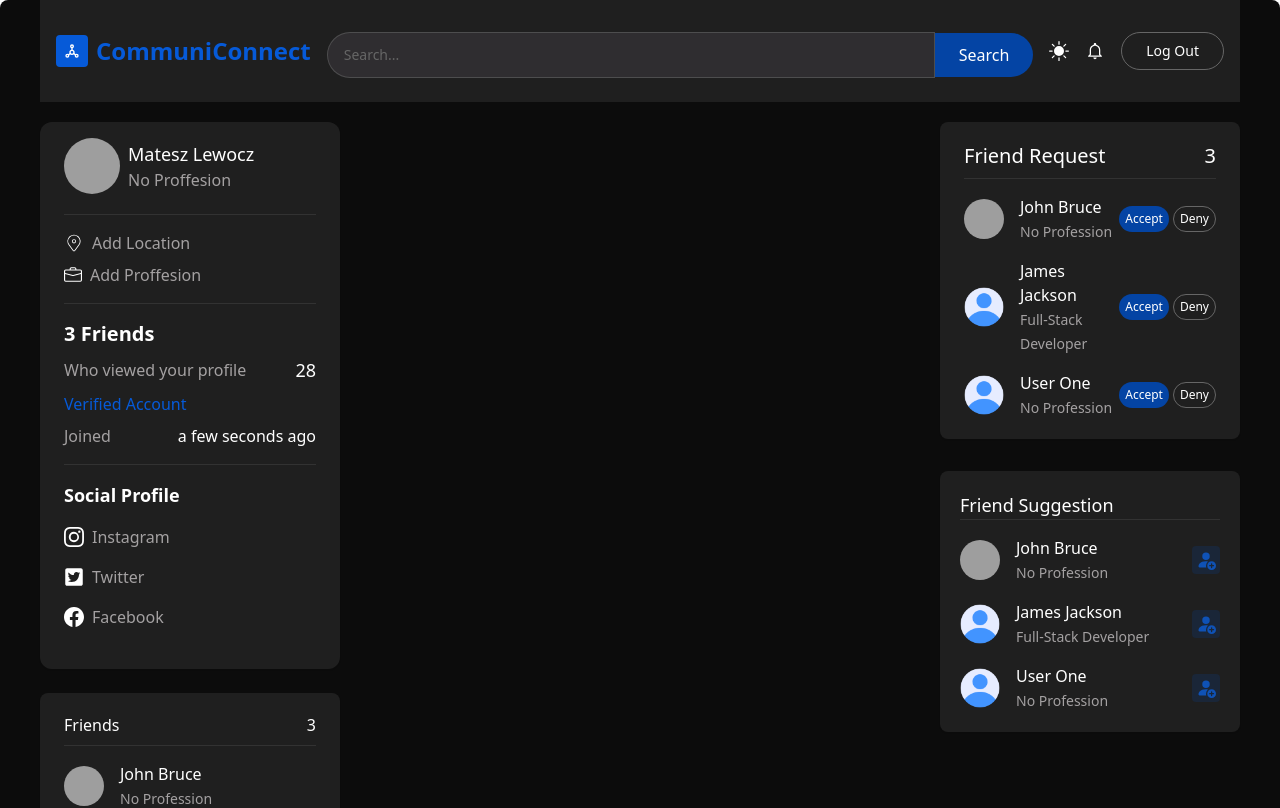
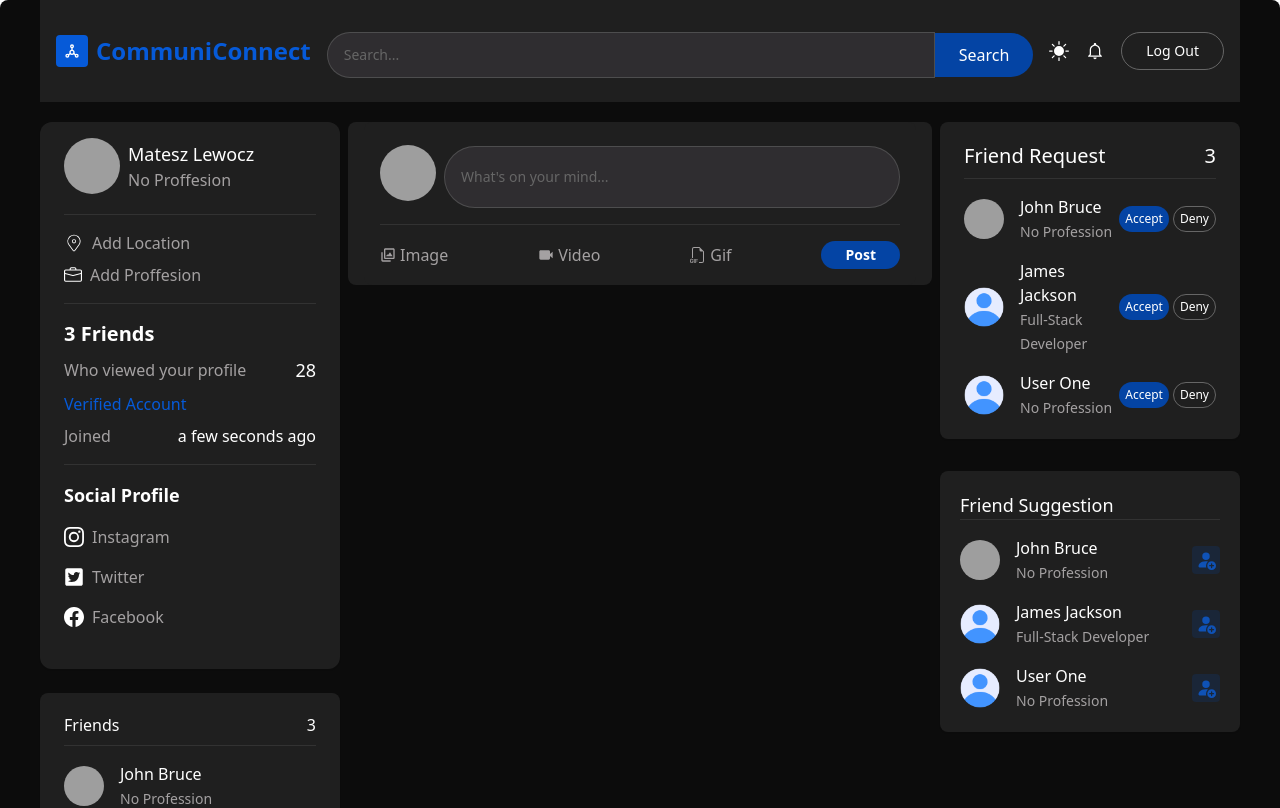
Before and after one commit to Lewoczegg/JS-Projekt, a React (Create React App) app in the folder client/: page / in a window 1280 px wide. Shown: the top 808 px of the page. Built offline with nearby package versions, Linux system fonts and the light colour scheme; grey boxes are pictures that could not be loaded; some icons are missing.

Commit message:
Add creating post UI

```diff
--- a/client/src/pages/Home.jsx
+++ b/client/src/pages/Home.jsx
@@ -1,15 +1,34 @@
 import React, { useState } from "react";
 import { useSelector } from "react-redux";
-import { CustomButton, FriendsCard, ProfileCard, TopBar } from "../components";
+import {
+  CustomButton,
+  FriendsCard,
+  Loading,
+  ProfileCard,
+  TextInput,
+  TopBar,
+} from "../components";
 import { suggest, requests } from "../assets/data";
 import { Link } from "react-router-dom";
 import { NoProfile } from "../assets";
-import { BsPersonFillAdd } from "react-icons/bs";
+import { BsFiletypeGif, BsPersonFillAdd } from "react-icons/bs";
+import { BiImages, BiSolidVideo } from "react-icons/bi";
+import { useForm } from "react-hook-form";
 
 const Home = () => {
   const { user } = useSelector((state) => state.user);
   const [friendRequest, setFriendRequest] = useState(requests);
   const [suggestedFriends, setSuggestedFriends] = useState(suggest);
+  const [errMsg, setErrMsg] = useState("");
+  const [file, setFile] = useState(null);
+  const [posting, setPosting] = useState(false);
+  const {
+    register,
+    handleSubmit,
+    formState: { errors },
+  } = useForm();
+
+  const handlePostSubmit = async (data) => {};
 
   return (
     <div className="w-full px-0 lg:px-10 pb-20 2xl:px-40 bg-bgColor lg:rounded-lg h-full overflow-hidden">
@@ -23,7 +42,103 @@
         </div>
 
         {/* CENETR */}
-        <div className="flex-1 h-full bg-primary px-4 flex flex-col gap-6 overflow-y-auto"></div>
+        <div className="flex-1 h-full bg-primary px-4 flex flex-col gap-6 overflow-y-auto rounded-lg">
+          <form
+            onSubmit={handleSubmit(handlePostSubmit)}
+            className="bg-primary px-4 rounded-lg"
+          >
+            <div className="w-full flex items-center gap-2 py-4 border-b border-[#66666645]">
+              <img
+                src={user?.profileUrl ?? NoProfile}
+                alt="User Image"
+                className="w-14 h-14 rounded-full object-cover"
+              />
+              <TextInput
+                styles="w-full rounded-full py-5"
+                placeholder="What's on your mind..."
+                name="description"
+                register={register("description", {
+                  required: "Write something about post",
+                })}
+                error={errors.description ? errors.description.message : ""}
+              />
+            </div>
+            {errMsg?.message && (
+              <span
+                role="alert"
+                className={`text-sm ${
+                  errMsg?.status === "failed"
+                    ? "text-[#f64949fe]"
+                    : "text-[#2ba150fe]"
+                } mt-0.5`}
+              >
+                {errMsg?.message}
+              </span>
+            )}
+
+            <div className="flex items-center justify-between py-4">
+              <label
+                htmlFor="imgUpload"
+                className="flex items-center gap-1 text-base text-ascent-2 hover:text-ascent-1 cursor-pointer"
+              >
+                <input
+                  type="file"
+                  onChange={(e) => setFile(e.target.files[0])}
+                  className="hidden"
+                  id="imgUpload"
+                  data-max-size="5120"
+                  accept=".jpg, .png, .jpeg"
+                />
+                <BiImages />
+                <span>Image</span>
+              </label>
+
+              <label
+                htmlFor="videoUpload"
+                className="flex items-center gap-1 text-base text-ascent-2 hover:text-ascent-1 cursor-pointer"
+              >
+                <input
+                  type="file"
+                  onChange={(e) => setFile(e.target.files[0])}
+                  className="hidden"
+                  id="videoUpload"
+                  data-max-size="5120"
+                  accept=".mp4, .wav"
+                />
+                <BiSolidVideo />
+                <span>Video</span>
+              </label>
+
+              <label
+                htmlFor="gifUpload"
+                className="flex items-center gap-1 text-base text-ascent-2 hover:text-ascent-1 cursor-pointer"
+              >
+                <input
+                  type="file"
+                  onChange={(e) => setFile(e.target.files[0])}
+                  className="hidden"
+                  id="gifUpload"
+                  data-max-size="5120"
+                  accept=".gif"
+                />
+                <BsFiletypeGif />
+                <span>Gif</span>
+              </label>
+
+              <div>
+                {posting ? (
+                  <Loading />
+                ) : (
+                  <CustomButton
+                    type="submit"
+                    title="Post"
+                    containerStyles="bg-[#0444a4] text-white py-1 px-6 rounded-full font-semibold text-sm"
+                  />
+                )}
+              </div>
+            </div>
+          </form>
+        </div>
 
         {/* RIGHT */}
         <div className="hidden w-1/4 h-full lg:flex flex-col gap-8 overfolw-y-auto">
```
